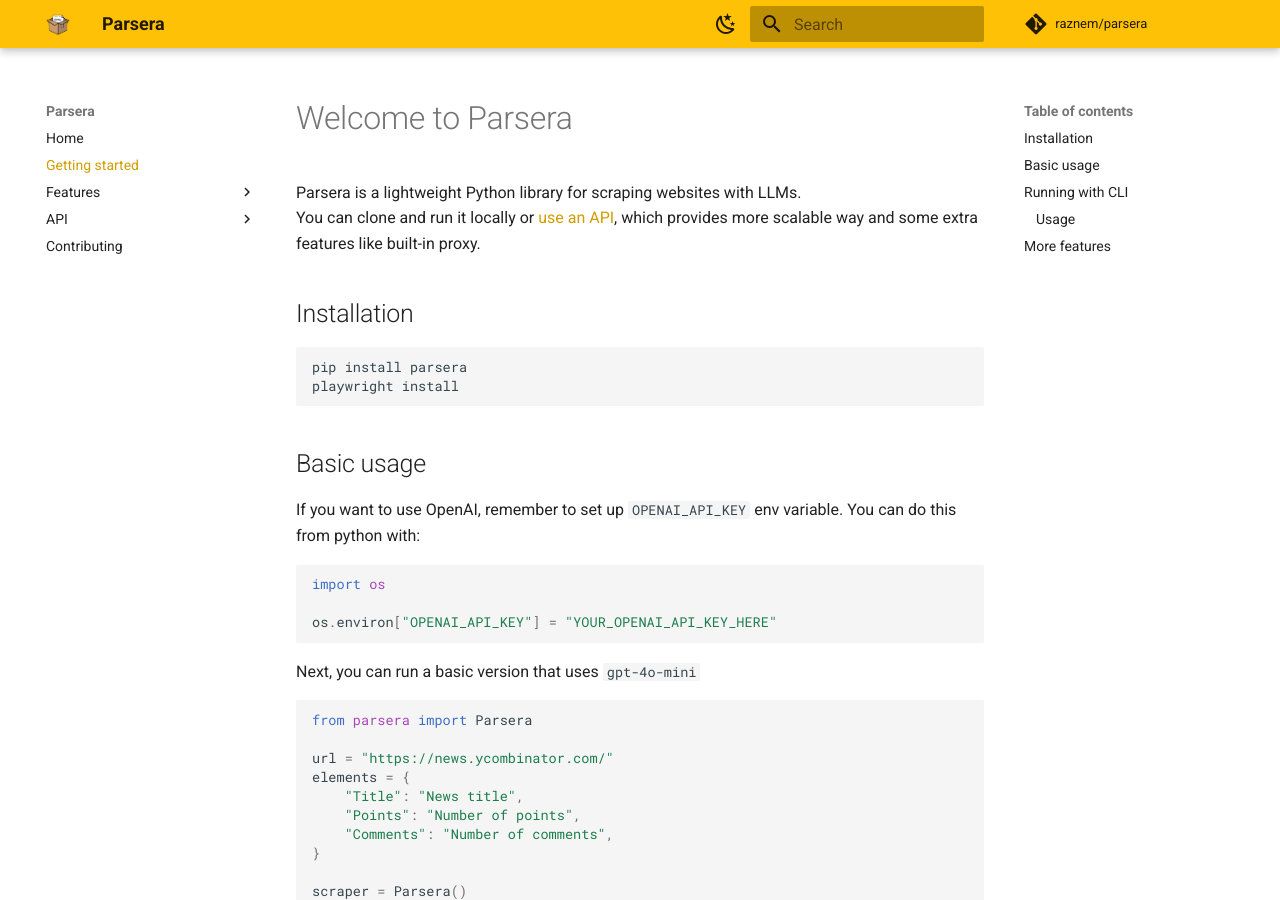
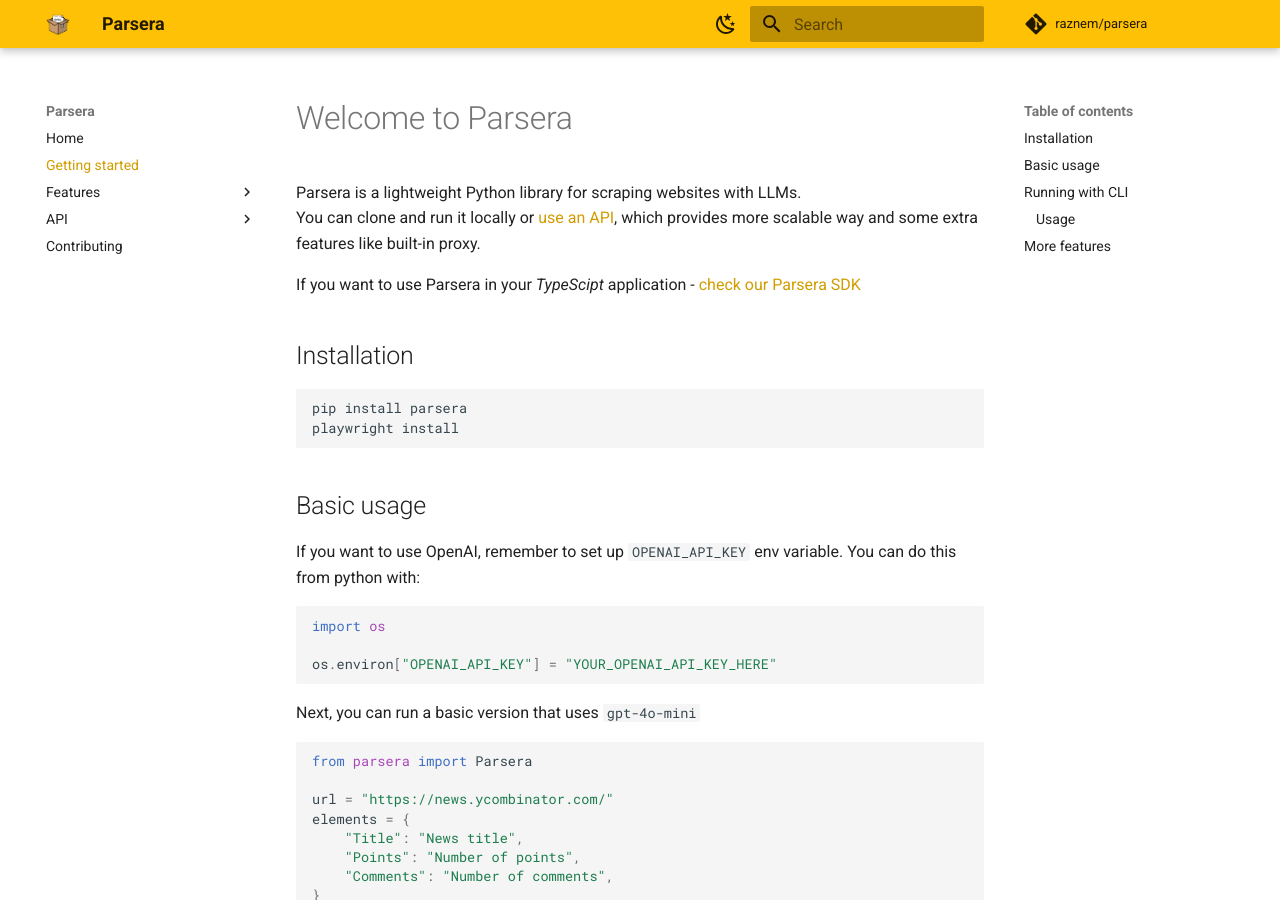
Before and after one commit to raznem/parsera, an MkDocs documentation site: the page built from docs/getting-started.md, in a window 1280 px wide and 900 px high. Built offline with MkDocs 1.6.1 and Material for MkDocs 9.7.7, drawn with Linux system fonts in a browser that asks for light colours; comment, search, counter and statistics services are not loaded.

Commit message:
Add mention for the parsera-ts
Add link to TypeScript SDK

```diff
--- a/docs/getting-started.md
+++ b/docs/getting-started.md
@@ -2,6 +2,8 @@
 
 Parsera is a lightweight Python library for scraping websites with LLMs.
 You can clone and run it locally or [use an API](api/getting-started.md), which provides more scalable way and some extra features like built-in proxy.
+
+If you want to use Parsera in your *TypeScipt* application - [check our Parsera SDK](https://www.npmjs.com/package/parsera-ts)
 
 ## Installation
 
```
